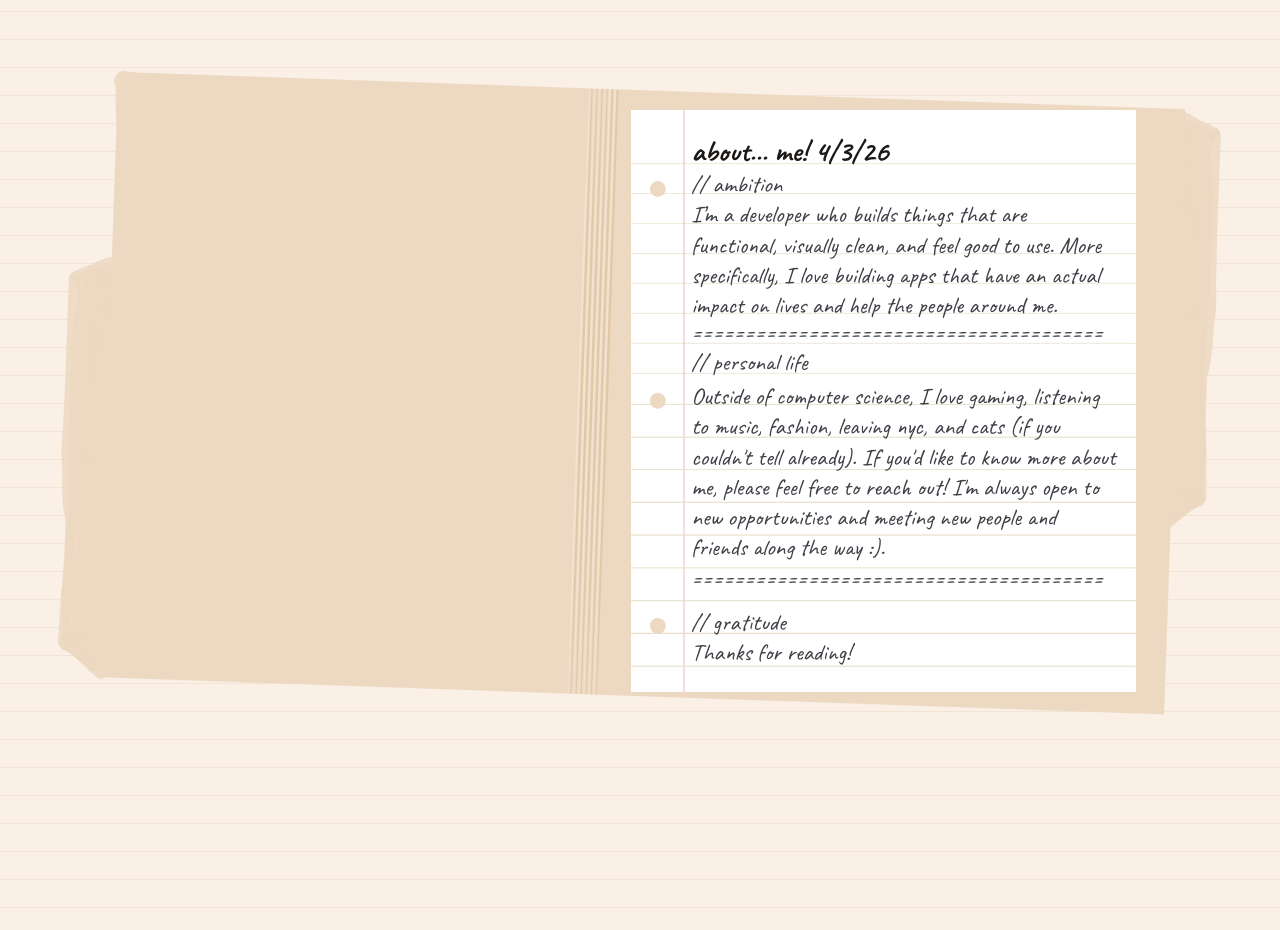
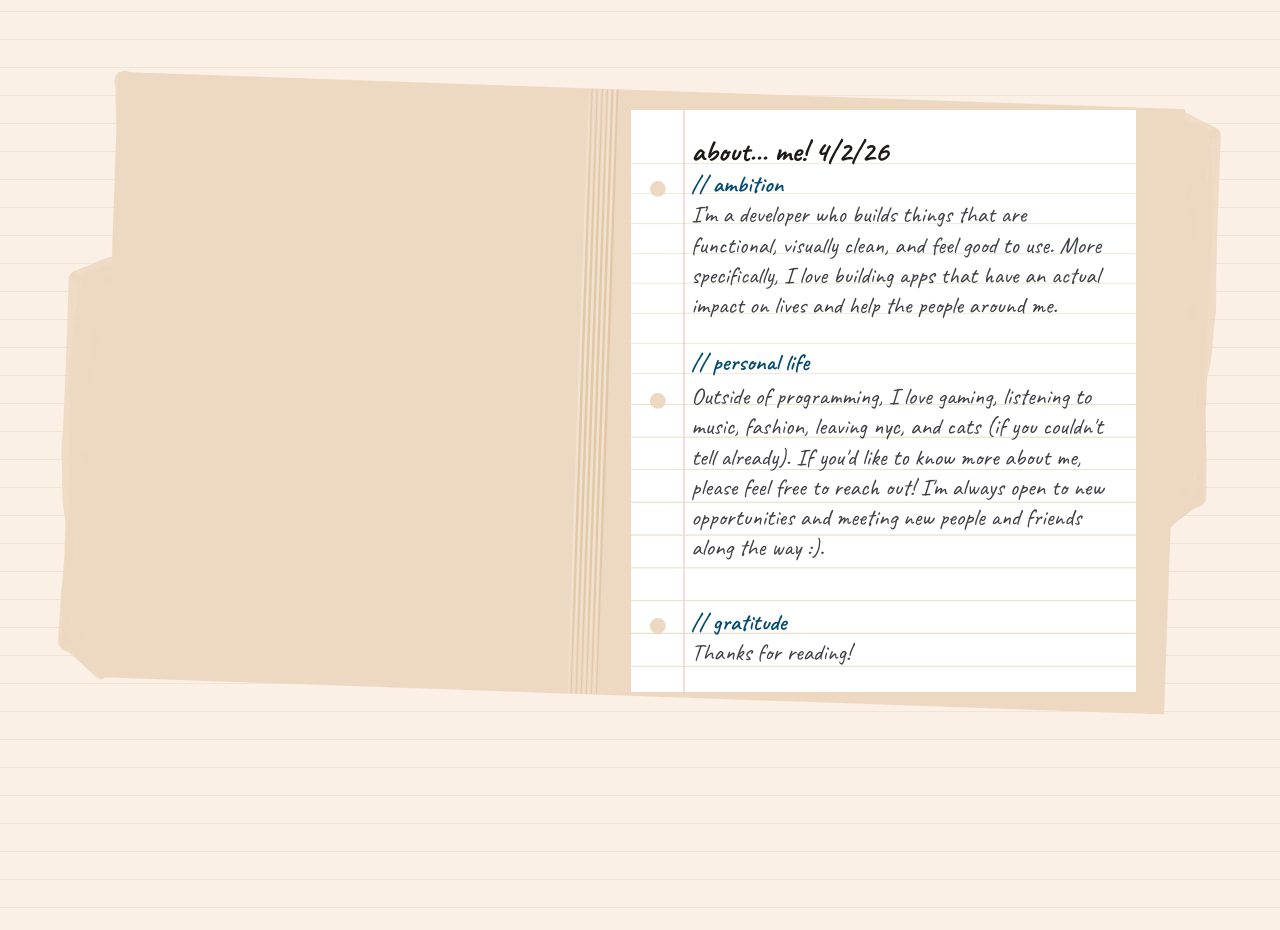
Before and after one commit to CalvinPun/portfolio, a Next.js app in the folder site/: page / in a window 1280 px wide. Shown: the part 800-1730 px from the top of the page. Built offline with nearby package versions, Linux system fonts and the light colour scheme.

Commit message:
added datetime support and removed heavy separators

```diff
--- a/site/components/sections/AboutNotebookOverlay.tsx
+++ b/site/components/sections/AboutNotebookOverlay.tsx
@@ -1,7 +1,7 @@
 "use client";
 
 import Image from "next/image";
-import { useCallback, useLayoutEffect, useRef, useState } from "react";
+import { useCallback, useEffect, useLayoutEffect, useRef, useState } from "react";
 
 const NOTEBOOK_W = 1920;
 const NOTEBOOK_H = 2211;
@@ -26,6 +26,17 @@ export function AboutNotebookOverlay({
 }: AboutNotebookOverlayProps) {
   const measureRef = useRef<HTMLDivElement>(null);
   const [ruleLinePx, setRuleLinePx] = useState<number | null>(null);
+  const [titleDate, setTitleDate] = useState("");
+
+  useEffect(() => {
+    setTitleDate(
+      new Date().toLocaleDateString("en-US", {
+        month: "numeric",
+        day: "numeric",
+        year: "2-digit",
+      })
+    );
+  }, []);
 
   const measure = useCallback(() => {
     const el = measureRef.current;
@@ -82,6 +93,7 @@ export function AboutNotebookOverlay({
           }}
         >
           {notebookTitle}
+          {titleDate ? ` ${titleDate}` : ""}
         </h2>
         <div className="flex min-w-0 max-w-full flex-col" style={{ gap: 0 }}>
           {notebookLines.map((line, i) => {
@@ -90,6 +102,7 @@ export function AboutNotebookOverlay({
             const prevTrim = (notebookLines[i - 1] ?? "").trim();
             const nextTrim = (notebookLines[i + 1] ?? "").trim();
             const trim = line.trim();
+            const isCommentLine = trim.startsWith("//");
             const isRuleBar = /^=+$/.test(trim);
             const isPersonalHeader = trim.startsWith("// personal life");
             /** `====` row directly before `// personal life` (not the gratitude divider). */
@@ -111,7 +124,14 @@ export function AboutNotebookOverlay({
             return (
               <p
                 key={`${i}-${line}`}
-                className={`font-hand m-0 min-w-0 max-w-full text-zinc-700 ${isRuleBar ? "break-all" : "break-words"}`}
+                aria-hidden={isRuleBar ? true : undefined}
+                className={[
+                  "font-hand m-0 min-w-0 max-w-full",
+                  isCommentLine
+                    ? "font-semibold text-sky-900"
+                    : "text-zinc-700",
+                  isRuleBar ? "invisible select-none break-all" : "break-words",
+                ].join(" ")}
                 style={{
                   fontSize: "clamp(0.9rem, 0.72rem + 0.95vw, 1.55rem)",
                   lineHeight: bodyLineHeight,
--- a/site/data/siteContent.ts
+++ b/site/data/siteContent.ts
@@ -21,13 +21,14 @@ export const siteContent = {
     photoSrc: "/me.jpg",
   },
   about: {
-    notebookTitle: "about... me! 4/3/26",
+    /** Trailing date is appended in the UI from the visitor’s current date. */
+    notebookTitle: "about... me!",
     notebookLines: [
       "// ambition",
       "I’m a developer who builds things that are functional, visually clean, and feel good to use. More specifically, I love building apps that have an actual impact on lives and help the people around me.",
       "=======================================",
       "// personal life",
-      "Outside of computer science, I love gaming, listening to music, fashion, leaving nyc, and cats (if you couldn't tell already). If you'd like to know more about me, please feel free to reach out! I'm always open to new opportunities and meeting new people and friends along the way :).",
+      "Outside of programming, I love gaming, listening to music, fashion, leaving nyc, and cats (if you couldn't tell already). If you'd like to know more about me, please feel free to reach out! I'm always open to new opportunities and meeting new people and friends along the way :).",
       "=======================================",
       "// gratitude",
       "Thanks for reading!",
```
